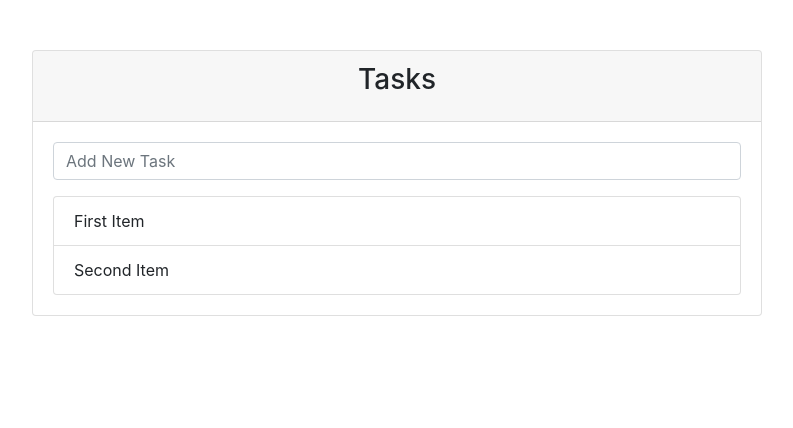
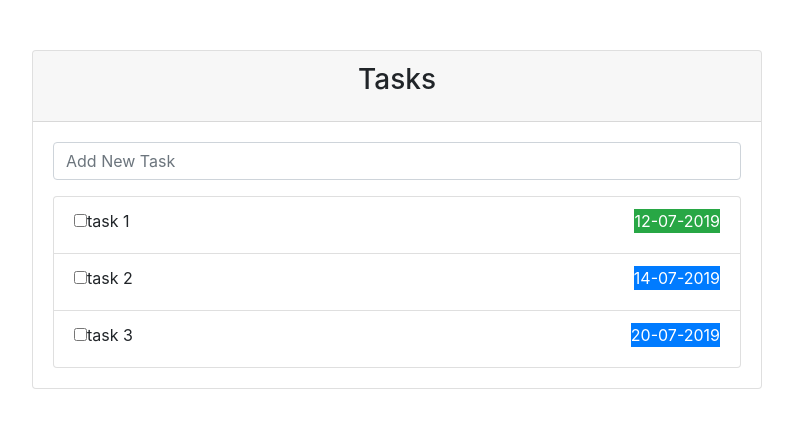
Before and after one commit to MMrFalcon/Tasks-App, an Angular app in the folder src/main/frontend/: page / in a window 1280 px wide. Shown: the top 428 px of the page, without its empty margins (243-1036 px from the left). Built offline with nearby package versions, Linux system fonts and the light colour scheme.

Commit message:
Testing positioning. #8

```diff
--- /dev/null
+++ b/src/main/frontend/src/app/tasks/task.model.ts
@@ -0,0 +1,14 @@
+export class Task {
+    public id: number;
+    public name: string;
+    public dueDate: string;
+    public completed: boolean;
+
+
+    constructor(id: number, name: string, dueDate: string, completed: boolean) {
+        this.id = id;
+        this.name = name;
+        this.dueDate = dueDate;
+        this.completed = completed;
+    }
+}
--- a/src/main/frontend/src/app/tasks/tasks-list/tasks-list.component.html
+++ b/src/main/frontend/src/app/tasks/tasks-list/tasks-list.component.html
@@ -1,4 +1,13 @@
 <ul class="list-group">
-    <li class="list-group-item">First Item</li>
-    <li class="list-group-item">Second Item</li>
+    <li *ngFor="let task of tasks" class="list-group-item">
+        <div class="task-checkbox">
+            <label>
+                <input type="checkbox" class="list-child"
+                       (change)="onTaskChange($event, task)"
+                       (checked)="task.completed">
+            </label>
+            <span ngClass="{{task.completed? 'name completed' : 'name'}}">{{ task.name }}</span>
+            <span class="label {{ getDueDateLabel(task) }} float-right"> {{ task.dueDate }}</span>
+        </div>
+    </li>
 </ul>
--- a/src/main/frontend/src/app/tasks/tasks-list/tasks-list.component.ts
+++ b/src/main/frontend/src/app/tasks/tasks-list/tasks-list.component.ts
@@ -1,15 +1,29 @@
 import {Component, OnInit} from '@angular/core';
+import {Task} from '../task.model';
 
 @Component({
-  selector: 'app-tasks-list',
-  templateUrl: './tasks-list.component.html',
-  styleUrls: ['./tasks-list.component.css']
+    selector: 'app-tasks-list',
+    templateUrl: './tasks-list.component.html',
+    styleUrls: ['./tasks-list.component.css']
 })
 export class TasksListComponent implements OnInit {
 
-  constructor() { }
+    tasks: Task[] = [];
 
-  ngOnInit() {
-  }
+    constructor() {
+    }
 
+    ngOnInit() {
+        this.tasks.push(new Task(1, "task 1", "12-07-2019", true));
+        this.tasks.push(new Task(2, "task 2", "14-07-2019", false));
+        this.tasks.push(new Task(3, "task 3", "20-07-2019", false));
+    }
+
+    getDueDateLabel(task: Task) {
+        return task.completed? 'badge-success' : 'badge-primary'
+    }
+
+    onTaskChange(event, task) {
+        console.log('Task change');
+    }
 }
```
Also changed, not shown: src/main/frontend/src/app/app.module.ts (+5 -3 lines).
